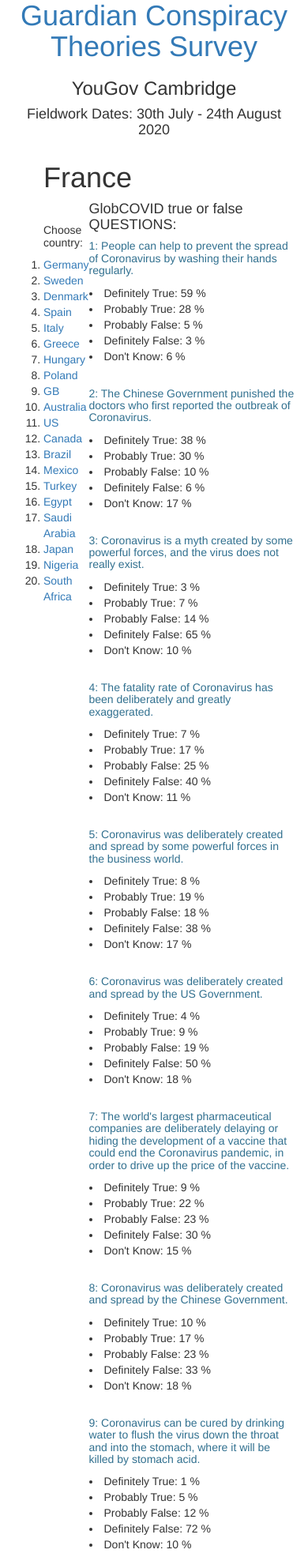
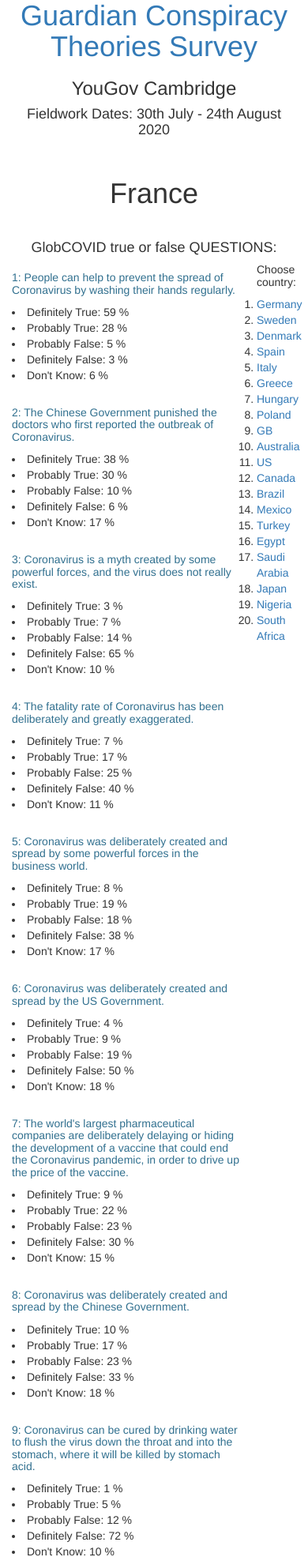
Before and after one commit to Maciek-cod/my-first-blog, a Django app: page /conspi/country/1 in a window 390 px wide. Shown: the part 132-2103 px from the top of the page at 79% size. Run offline with Django 3.2, Linux system fonts and the light colour scheme; data comes from the database, SQL or seed files in the repository; some libraries are stand-ins or nearby versions.

Commit message:
Responsive

```diff
--- a/conspi/templates/conspi/country.html
+++ b/conspi/templates/conspi/country.html
@@ -2,27 +2,25 @@
 
 {% block content %}
 	<div class="row">
-		<div class="col-xs-3">
-			<ol>
-				<h1>{{country}}</h1><br>
-				<h5>Choose country:</h5>
-				{% for country in countries %}
-				  <li><a href="{% url 'country' country.id %}">{{ country.name }}</a></li>
-				{% endfor %}
-			</ol>
+		<div class="col-xs-12 text-center"><br>
+			<h1>{{country}}</h1><br>
+			<h4>GlobCOVID true or false QUESTIONS:</h4>
 		</div>
-		<div class="col-xs-9"><br><br><br>
-			<h4>GlobCOVID true or false QUESTIONS:</h4>
-		{% for answer in answers %}
-
-				<a href="{% url 'question' answer.question.id %}"><h5 class="text-info">{{ answer.question }}: {{ answer.question.title }}</h5></a>
-				<li>Definitely True: {{ answer.definitely_true }} %</li>
-				<li>Probably True: {{ answer.probably_true }} %</li>
-				<li>Probably False: {{ answer.probably_false }} %</li>
-				<li>Definitely False: {{ answer.definitely_false }} %</li>
-				<li>Don't Know: {{ answer.dont_know }} %</li><br>
-
-		{% endfor %}
+		<div class="col-xs-10">
+			{% for answer in answers %}
+			<a href="{% url 'question' answer.question.id %}"><h5 class="text-info">{{ answer.question }}: {{ answer.question.title }}</h5></a>
+			<li>Definitely True: {{ answer.definitely_true }} %</li>
+			<li>Probably True: {{ answer.probably_true }} %</li>
+			<li>Probably False: {{ answer.probably_false }} %</li>
+			<li>Definitely False: {{ answer.definitely_false }} %</li>
+			<li>Don't Know: {{ answer.dont_know }} %</li><br>
+			{% endfor %}
 		</div>
+		<ol>
+			<h5>Choose country:</h5>
+			{% for country in countries %}
+				<li><a href="{% url 'country' country.id %}">{{ country.name }}</a></li>
+			{% endfor %}
+		</ol>
 	</div>
 {% endblock %}
--- a/conspi/templates/conspi/home.html
+++ b/conspi/templates/conspi/home.html
@@ -6,6 +6,7 @@
     <link href="//fonts.googleapis.com/css?family=Lobster&subset=latin,latin-ext" rel="stylesheet" type="text/css">
     <link rel="stylesheet" href="//maxcdn.bootstrapcdn.com/bootstrap/3.2.0/css/bootstrap.min.css">
     <link rel="stylesheet" href="//maxcdn.bootstrapcdn.com/bootstrap/3.2.0/css/bootstrap-theme.min.css">
+    <meta name="viewport" content="width=device-width, initial-scale=1">
     <style>
       .col-costom {
         position: relative;
@@ -56,21 +57,22 @@
         <div class="row">
           <h4 class="text-center"><span class="text-primary">Question {{ the_question }}:</span> {{ the_question.title }}</h4>
           <hr>
-          <h3 class="text-primary col-xs-1">{{ the_country }} </h3>
+          <h3 class="text-center text-primary col-xs-12">{{ the_country }} </h3>
+
           {% for answer in answer %}
-          <div class="col-xs-2 col-xs-offset-1">
+          <div class="col-costom">
             <h4>Definitely True:<br><br><b class="text-primary">{{ answer.definitely_true }} %</b></h4>
           </div>
-          <div class="col-xs-2">
+          <div class="col-costom">
             <h4>Probably True:<br><br><b class="text-primary">{{ answer.probably_true }} %</b></h4>
           </div>
-          <div class="col-xs-2">
+          <div class="col-costom">
             <h4>Probably False:<br><br><b class="text-primary">{{ answer.probably_false }} %</b></h4>
           </div>
-          <div class="col-xs-2">
+          <div class="col-costom">
             <h4>Definitely False:<br><br><b class="text-primary">{{ answer.definitely_false }} %</b></h4>
           </div>
-          <div class="col-xs-2">
+          <div class="col-costom">
             <h4>Don't Know:<br><br><b class="text-primary">{{ answer.dont_know }} %</b></h4>
           </div>
           {% endfor %}
@@ -112,26 +114,30 @@
         </div>
         {% endif %}
         <div class="row">
-          <div class="col-xs-3">
-            <h4>ALL survey responses submitted by a country:</h4><br>
-            <ol>
+          <div class="col-xs-12 text-center"><br>
+            <h3 class="text-primary">Choose a country and the question to see the statement:</h3><br>
+
+            <form method="post" action="{% url 'home' %}" id="forma" class="text-center">
+              {% csrf_token %}
+              <p class="col-xs-4 col-md-2 col-md-offset-3"><b>Counry: </b>{{ form.country}}</p>
+              <p class="col-xs-4 col-md-2"><b>Question: </b>{{ form.question}}</p>
+              <p class="col-xs-4 col-md-1"><b>Flow: </b>{{ form.flow}}</p>
+              <br>
+              <input type="submit" value="Look up" class="btn-primary">
+            </form><br><br>
+            <hr>
+          </div>
+
+          <div>
+            <h4 class="col-xs-12">ALL survey responses submitted by a country:</h4><br>
+            <ol class="col-xs-2 col-xs-offset-1">
               {% for country in countries %}
                 <li><a href="{% url 'country' country.id %}">{{ country.name }}</a></li>
               {% endfor %}
             </ol>
             <br>
           </div>
-          <div class="col-xs-9"><br>
-            <h3 class="text-primary">Choose a country and the question to see the statement:</h3><br>
-
-            <form method="post" action="{% url 'home' %}" id="forma" class="col-sm-12 col-lg-11 col-lg-offset-1">
-              {% csrf_token %}
-              {{ form.as_table}}
-              <input type="submit" value="Look up" class="btn-primary">
-            </form>
-
-            <div class="col-xs-12"><br><br>
-              <ol>
+            <ol class="col-xs-8 col-xs-offset-1">
               <h4>GlobCOVID true or false QUESTIONS:</h4><br>
               <h5>Click to see responses of ALL countries on one question:</h5>
               {% for question in questions %}
@@ -140,8 +146,6 @@
             </ol>
             <br><br>
         </div>
-          </div>
-        </div>
         {% endblock %}
     </div>
 </body>
--- a/conspi/templates/conspi/question.html
+++ b/conspi/templates/conspi/question.html
@@ -2,15 +2,15 @@
 
 {% block content %}
 	<br>
-	<a href="{% url 'question' previous %}" class="previous col-xs-2 text-center btn-primary"><h5>&laquo; Previous question</h5></a>
-	<a href="{% url 'question' nextt %}" class="next col-xs-2 col-xs-offset-8 text-center btn-primary"><h5>Next question &raquo;</h5></a>
+	<a href="{% url 'question' previous %}" class="previous col-xs-3 col-sm-2 text-center btn-primary"><h6>&laquo; Previous question</h6></a>
+	<a href="{% url 'question' nextt %}" class="next col-xs-3 col-xs-offset-6 col-sm-2 col-sm-offset-8 text-center btn-primary"><h6>Next question &raquo;</h6></a>
 	<br><br><br>
 	<div class="text-center">
 		<h4>GlobCOVID true or false</h4>
 		<h3>{{ question }}: {{ question.title }}</h3>
 	</div>
 	{% for answer in answers %}
-    	<div class="col-xs-5 col-xs-offset-1 col-sm-3 col-lg-2 col-lg-offset-0">
+    	<div class="col-xs-6 col-sm-3 col-lg-2 col-lg-offset-0">
 	    	<a href="{% url 'country' answer.country.id %}"><h4 class="text-info">{{ answer.country }}</h4></a>
 	    	<li>Definitely True: {{ answer.definitely_true }} %</li>
 	    	<li>Probably True: {{ answer.probably_true }} %</li>
```
Lines whose indentation alone changed are shown as unchanged.
